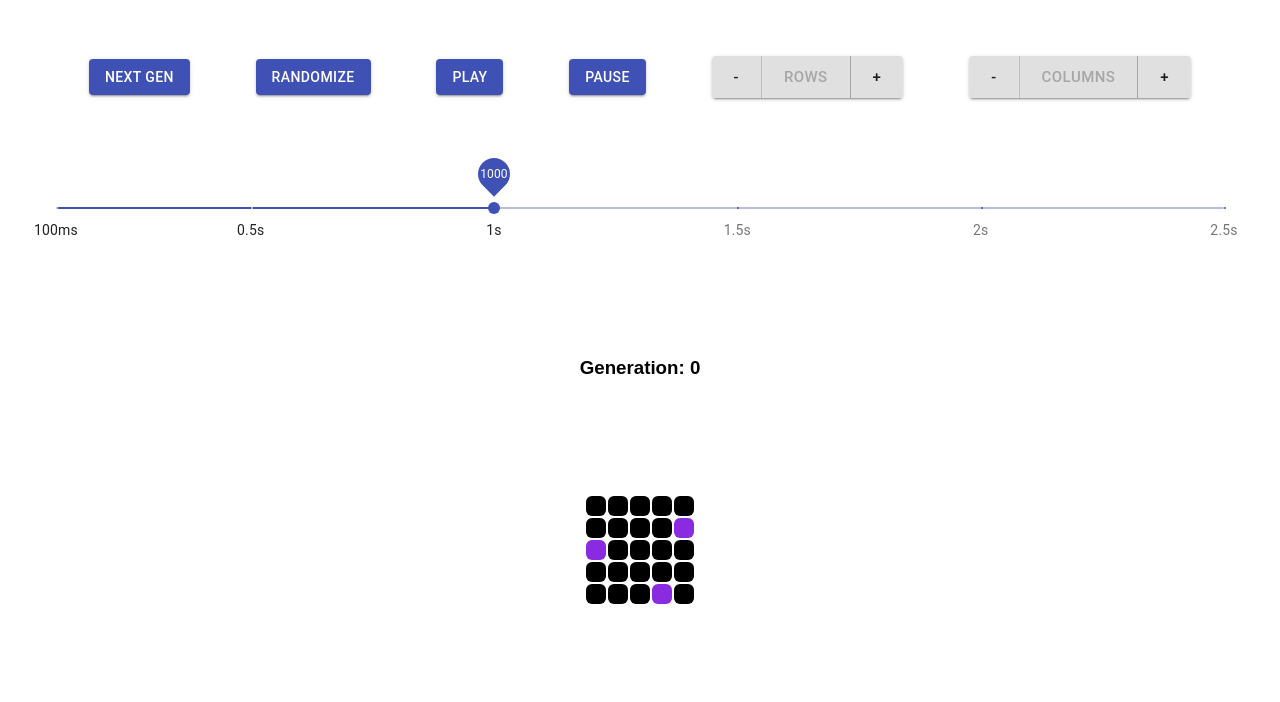
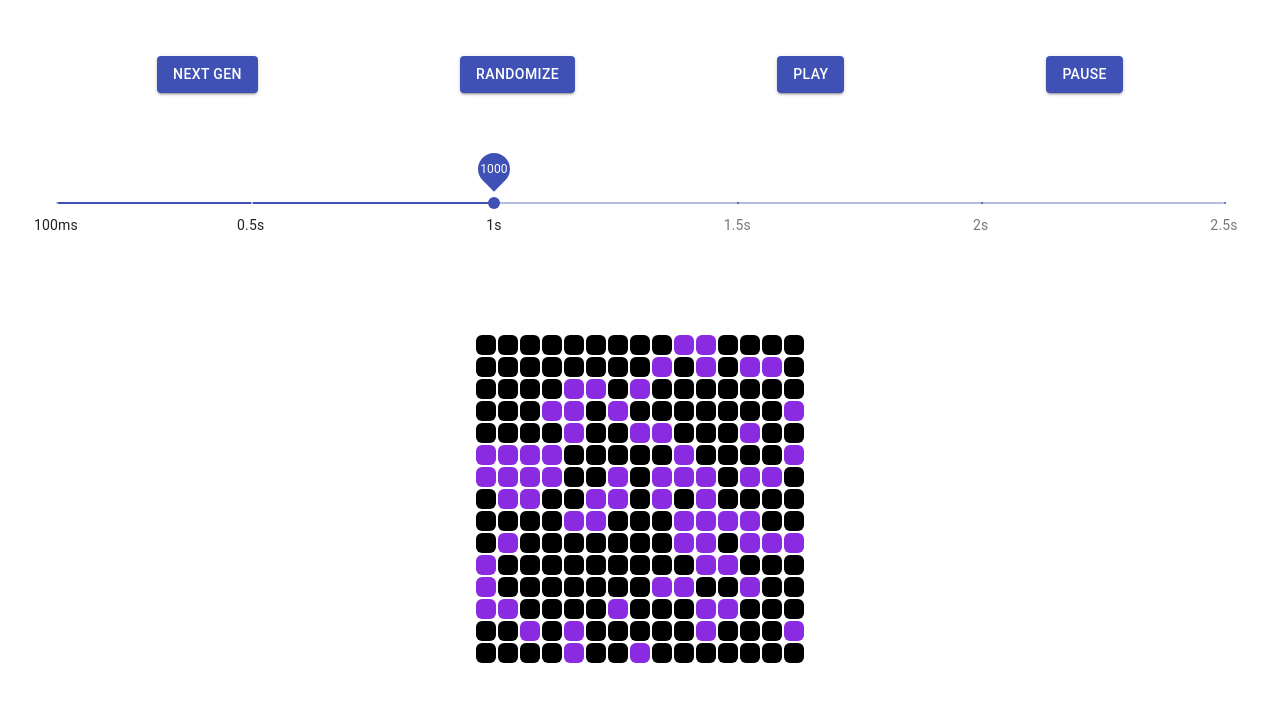
Before and after one commit to angel-araya/react-game-of-life, a React (Create React App) app: page / in a window 1280 px wide. Shown: the top 702 px of the page. Built offline with nearby package versions, Linux system fonts and the light colour scheme.

Commit message:
Simplify button layout

```diff
--- a/src/App.jsx
+++ b/src/App.jsx
@@ -8,8 +8,8 @@ import GameBoard from './Components/GameBoard/GameBoard';
 import { CELL_STATE } from './Components/Cell/Cell';
 
 const DEFAULTS = Object.freeze({
-  WIDTH: 5,
-  HEIGHT: 5,
+  WIDTH: 15,
+  HEIGHT: 15,
   STATE: CELL_STATE.DEAD,
 });
 
--- a/src/Components/Header/Header.jsx
+++ b/src/Components/Header/Header.jsx
@@ -54,7 +54,7 @@ function Header(props) {
             Pause
           </Button>
         </div>
-        <div>
+        <div style={{ display: 'none' }}>
           <Grid container spacing={3}>
             <Grid item xs={12} md={6}>
               <Grid
@@ -74,7 +74,7 @@ function Header(props) {
             </Grid>
           </Grid>
         </div>
-        <div>
+        <div style={{ display: 'none' }}>
           <Grid container spacing={3}>
             <Grid item xs={12} md={6}>
               <Grid
@@ -107,7 +107,7 @@ function Header(props) {
           onChange={(e, value) => updateWaitTime(value)}
         />
       </div>
-      <div className="container">
+      <div className="container" style={{ display: 'none' }}>
         <div>
           <h3>
             Generation: {generation}
```
